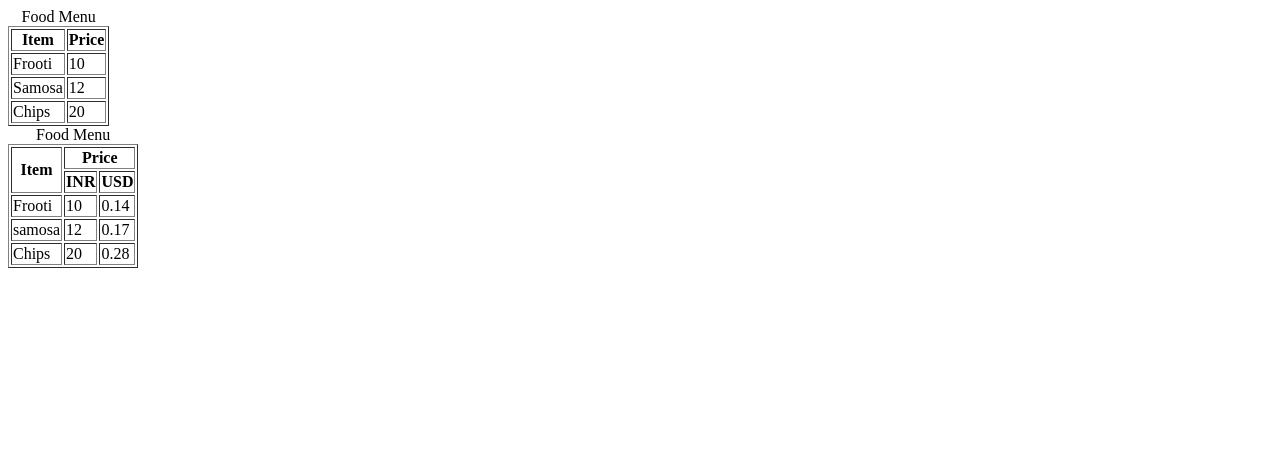
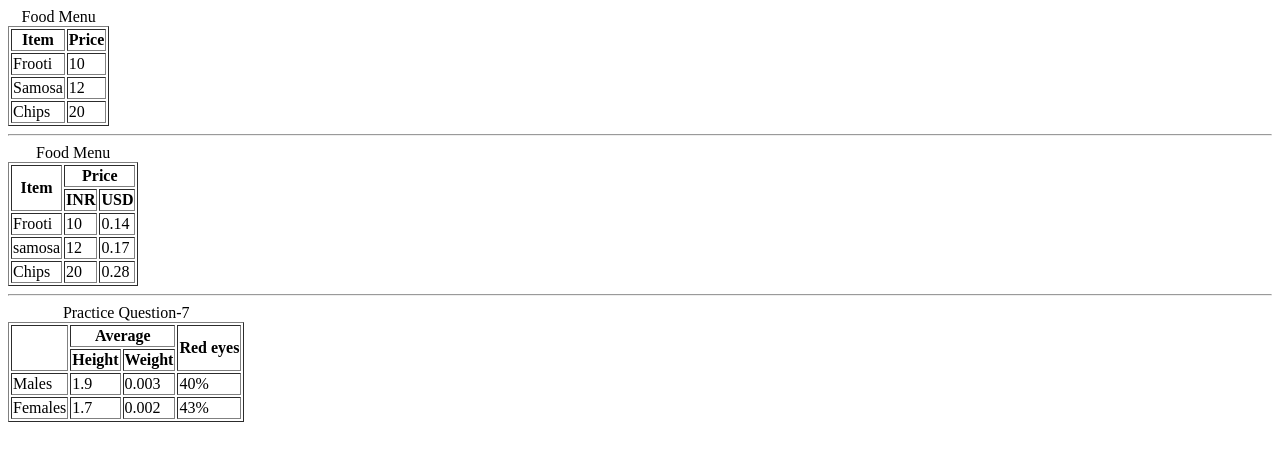
Before and after one commit to swarnima-chauhan/Vanilla-Projects, a plain HTML site: page DEV/HTML/tables.html in a window 1280 px wide. Drawn offline with Linux system fonts and the light colour scheme.

Commit message:
practice qs 7 done myself

```diff
--- a/DEV/HTML/tables.html
+++ b/DEV/HTML/tables.html
@@ -32,6 +32,8 @@
 
     </table>
 
+    <hr>
+
     <table border="black">
         <caption>Food Menu</caption>
         <tr>
@@ -60,5 +62,39 @@
 
     </table>
 
+    <hr>
+
+    <!--Practice qs 7-->
+
+    <table border="black">
+        <caption>Practice Question-7</caption>
+        <thead>
+            <tr>
+                <th rowspan="2"></th>
+                <th colspan="2">Average</th>
+                <th rowspan="2">Red eyes</th>
+            </tr>
+            <tr>
+                <th>Height</th>
+                <th>Weight</th>
+            </tr>
+        </thead>
+
+        <tbody>
+            <tr>
+                <td>Males</td>
+                <td>1.9</td>
+                <td>0.003</td>
+                <td>40%</td>
+            </tr>
+            <tr>
+                <td>Females</td>
+                <td>1.7</td>
+                <td>0.002</td>
+                <td>43%</td>
+            </tr>
+        </tbody>
+    </table>
+
 </body>
 </html>
```
